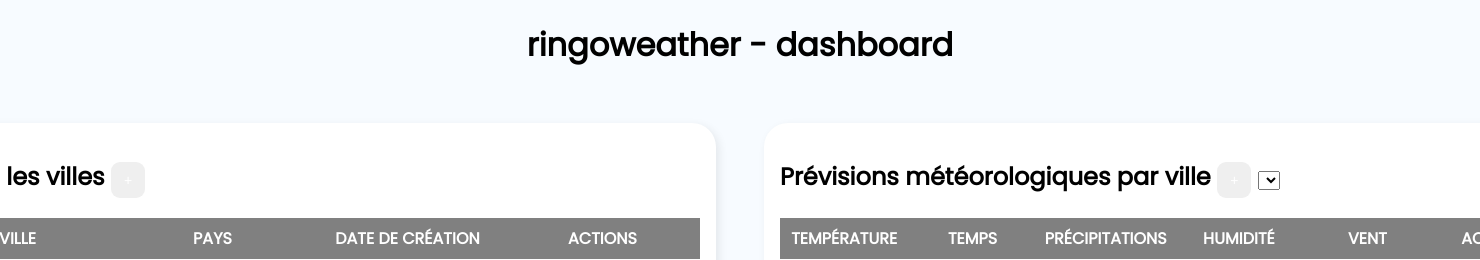
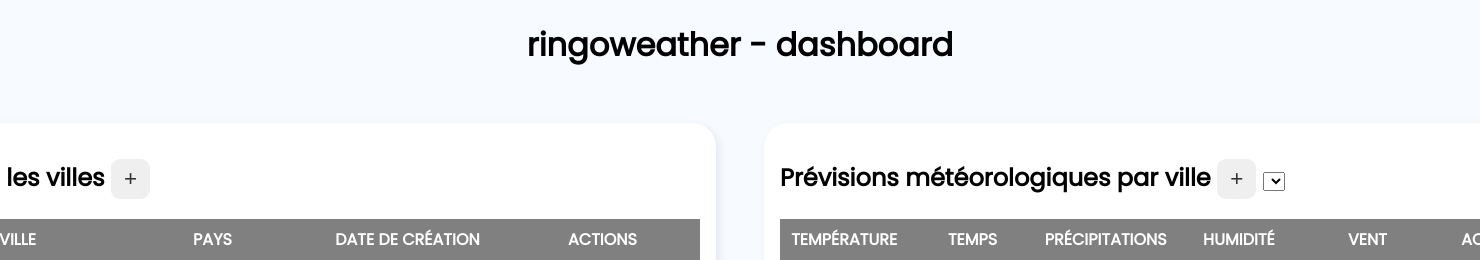
Before and after one commit to MrNakata/api-weather, a PHP site: page / in a window 1480 px wide; the page is wider, and only the part inside the window is pictured. Shown: the top 260 px of that part. Run offline with PHP 8.4, Linux system fonts and the light colour scheme; data that the repository does not hold is empty.

Commit message:
+ add css btn add

```diff
--- a/include/style.css
+++ b/include/style.css
@@ -49,10 +49,10 @@ main > div  {
 }
 .btn {
     color: #fff;
-    border-radius: 9px !important;
-    padding: 10px 13px !important;
-    font-size: .875rem !important;
-    font-weight: 500 !important;
+    border-radius: 9px;
+    padding: 9px 13px;
+    font-size: .875rem;
+    font-weight: 500;
     transition: .3s;
     border-style: unset;
 }
@@ -73,3 +73,13 @@ main > div  {
     background-color: #fff;
     border-color: #333;
 }
+.btn-add {
+    color: #333;
+    font-size: 1.4rem;
+    padding-top: 7px;
+    padding-bottom: 7px;
+}
+.btn-save {
+    color: #333;
+    background-color: #ffb12a;
+}
```
